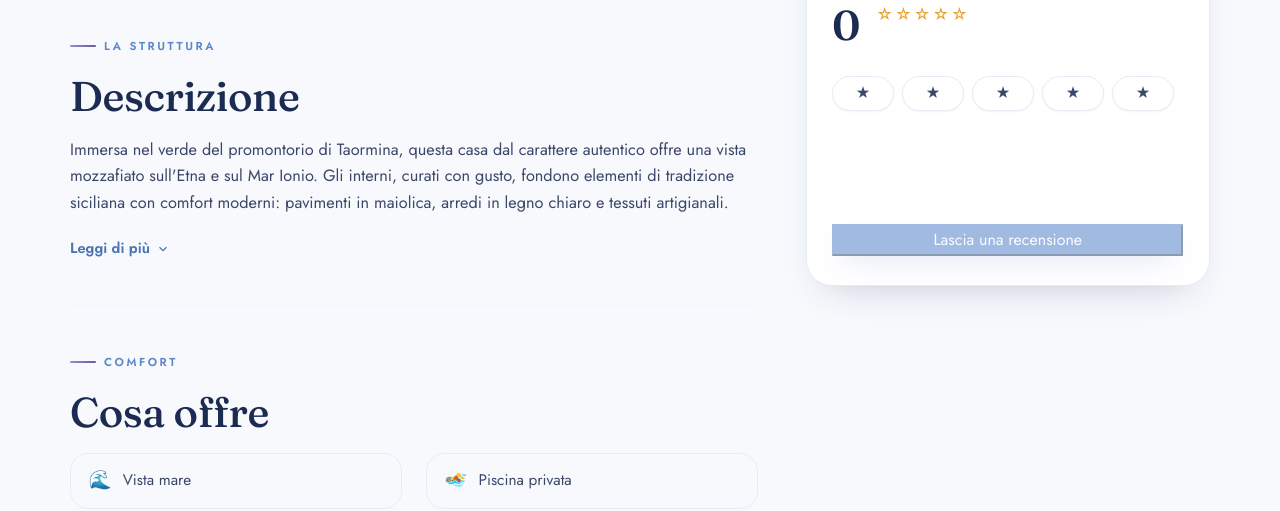
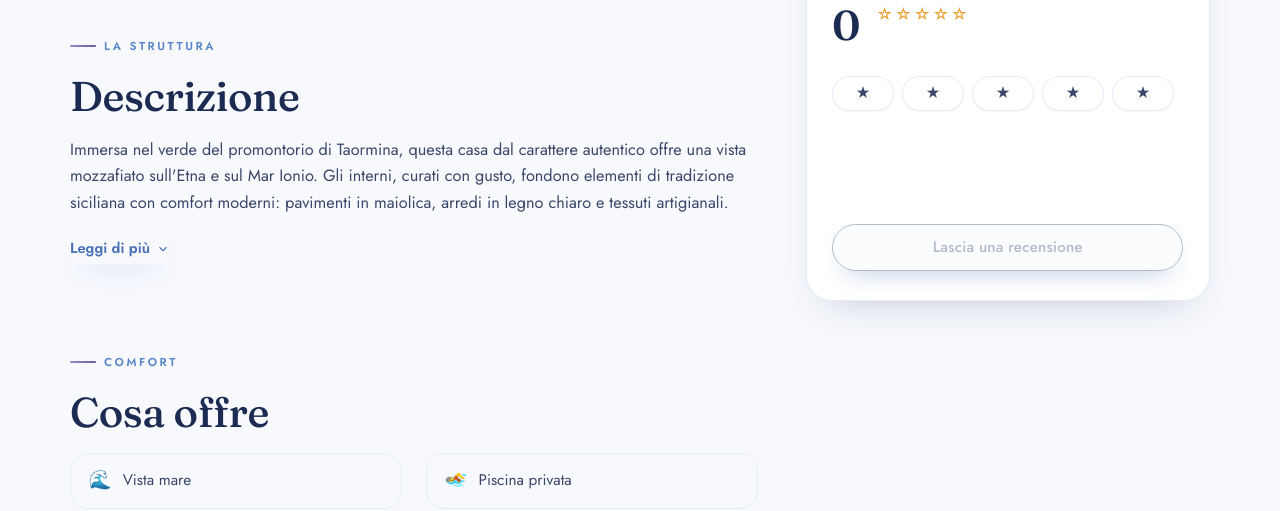
Before and after one commit to mesdigitalab-dotcom/nido-di-anita, a Django app: page /casa/ in a window 1280 px wide. Shown: the part 1299-1810 px from the top of the page. Run offline with Django 5.2, Linux system fonts and the light colour scheme; data that the repository does not hold is empty; some libraries are stand-ins or nearby versions.

Commit message:
Update casa.html

```diff
--- a/app/templates/casa.html
+++ b/app/templates/casa.html
@@ -48,7 +48,7 @@
         <img src="{% if gallery_preview.2 %}{{ gallery_preview.2.image.url }}{% else %}https://images.unsplash.com/photo-1582268611958-ebfd161ef9cf?w=600&q=80{% endif %}"
              alt="Foto della casa vacanze – immagine 3" class="gallery-img" loading="lazy"/>
         <div class="gallery-overlay"></div>
-        <button class="gallery-count-btn">
+        <button class="gallery-count-btn btn-brand">
           📷 Tutte le {% if gallery_images %}{{ gallery_images|length }}{% else %}18{% endif %} foto
         </button>
       </div>
@@ -92,7 +92,7 @@
             la sera un aperitivo con il tramonto. La cucina completamente attrezzata vi permetterà di sperimentare
             le ricette locali. A pochi minuti a piedi dal centro storico di Taormina e dal Teatro Greco.
           </p>
-          <button class="read-more-btn" id="readMoreBtn" onclick="toggleDesc()">
+          <button class="read-more-btn btn-brand" id="readMoreBtn" onclick="toggleDesc()">
             Leggi di più
             <svg width="14" height="14" viewBox="0 0 24 24" fill="none" stroke="currentColor" stroke-width="2"><polyline points="6 9 12 15 18 9"/></svg>
           </button>
@@ -156,7 +156,7 @@
         <!-- Media -->
         <div class="d-flex align-items-center gap-3 mb-3">
           <span style="font-family:var(--font-display);font-size:2.6rem;font-weight:600;color:var(--brand-deep)" id="avgNum">
-            {{ avg }}
+            {{ avg|default:"0" }}
           </span>
           <div>
             <div style="color:#E8A030;font-size:1rem;letter-spacing:2px">
@@ -167,12 +167,12 @@
         </div>
 
         <!-- Filtri -->
-        <div class="d-flex gap-2 mb-3" id="filterRow" style="overflow-x:auto;flex-wrap:nowrap;padding-bottom:2px">
-          <button class="filter-btn" data-filter="1">★</button>
-          <button class="filter-btn" data-filter="2">★</button>
-          <button class="filter-btn" data-filter="3">★</button>
-          <button class="filter-btn" data-filter="4">★</button>
-          <button class="filter-btn" data-filter="5">★</button>
+        <div class="d-flex gap-2 mb-3" id="filterRow" style="overflow-x:auto;flex-wrap:nowrap;padding-bottom:2px" role="group" aria-label="Filtra recensioni per valutazione">
+          <button type="button" class="filter-btn btn-brand" data-filter="1" aria-pressed="false">★</button>
+          <button type="button" class="filter-btn btn-brand" data-filter="2" aria-pressed="false">★</button>
+          <button type="button" class="filter-btn btn-brand" data-filter="3" aria-pressed="false">★</button>
+          <button type="button" class="filter-btn btn-brand" data-filter="4" aria-pressed="false">★</button>
+          <button type="button" class="filter-btn btn-brand" data-filter="5" aria-pressed="false">★</button>
         </div>
 
         <!-- Lista -->
@@ -191,7 +191,7 @@
             <p style="font-size:.8rem;color:var(--text-body);line-height:1.6;margin:0">{{ r.testo }}</p>
           </div>
           {% empty %}
-          <p style="font-size:.85rem;color:var(--text-light);text-align:center;padding:1rem 0">Ancora nessuna recensione.</p>
+          <p id="noReviewsNote" style="font-size:.85rem;color:var(--text-light);text-align:center;padding:1rem 0">Ancora nessuna recensione.</p>
           {% endfor %}
           <p id="emptyNote" style="display:none;font-size:.84rem;color:var(--text-light);text-align:center;padding:1rem 0">
             Nessuna recensione con questo punteggio.
@@ -201,7 +201,7 @@
         <!-- Bottone + form -->
         {% if soggiorni_recensibili %}
 
-          <button class="btn-booking mt-4" id="writeBtn">Lascia una recensione</button>
+          <button class="btn-brand btn mt-4" id="writeBtn" type="button">Lascia una recensione</button>
 
           <div id="formWrap" style="display:none;margin-top:1.2rem;padding-top:1.2rem;border-top:.5px solid var(--brand-lavender)">
             <form class="form-brand" id="reviewForm" novalidate>
@@ -209,7 +209,7 @@
 
               <!-- Label soggiorno: select se multipli, testo+hidden se uno solo -->
               {% if soggiorni_recensibili|length > 1 %}
-              <div class="mb-3">
+              <div class="mb-3" id="staySelectWrap">
                 <label class="form-label" for="prenotazione_id">Soggiorno da recensire *</label>
                 <select class="form-select" id="prenotazione_id">
                   {% for s in soggiorni_recensibili %}
@@ -218,7 +218,7 @@
                 </select>
               </div>
               {% else %}
-              <div class="mb-3" style="font-size:.83rem;color:var(--text-body);padding:.6rem .9rem;background:var(--brand-fog);border:.5px solid var(--brand-lavender);border-radius:var(--radius-sm)">
+              <div class="mb-3" id="staySingleWrap" style="font-size:.83rem;color:var(--text-body);padding:.6rem .9rem;background:var(--brand-fog);border:.5px solid var(--brand-lavender);border-radius:var(--radius-sm)">
                 Soggiorno: <strong>{{ soggiorno_recensibile }}</strong>
               </div>
               <input type="hidden" id="prenotazione_id" value="{{ soggiorno_recensibile.id }}">
@@ -226,9 +226,9 @@
 
               <div class="mb-3">
                 <label class="form-label">Valutazione *</label>
-                <div class="d-flex gap-1" id="starRow">
+                <div class="d-flex gap-1" id="starRow" role="radiogroup" aria-label="Seleziona una valutazione da 1 a 5 stelle">
                   {% for n in "12345" %}
-                  <button type="button" class="sp-star" data-v="{{ n }}"
+                  <button type="button" class="sp-star" data-v="{{ n }}" aria-label="{{ n }} stelle"
                           style="font-size:1.7rem;background:none;border:none;cursor:pointer;color:var(--brand-lavender);padding:0;line-height:1;transition:color .12s">★</button>
                   {% endfor %}
                 </div>
@@ -243,7 +243,7 @@
                 <textarea class="form-control" id="rBody" rows="3" placeholder="Racconta il tuo soggiorno..."></textarea>
                 <div class="form-hint">Min. 20 caratteri · Pubblicata dopo approvazione</div>
               </div>
-              <button type="submit" class="btn-submit w-100" id="submitBtn" disabled>Invia recensione</button>
+              <button type="submit" class="btn-brand btn w-100" id="submitBtn" disabled>Invia recensione</button>
               <div id="errorNote" style="display:none;margin-top:.75rem;padding:.7rem;background:var(--bg-danger);border-radius:var(--radius-sm);font-size:.84rem;color:var(--color-danger);text-align:center"></div>
             </form>
             <div id="successNote" style="display:none;margin-top:.75rem;padding:.7rem;background:var(--bg-success);border-radius:var(--radius-sm);font-size:.84rem;color:var(--color-success);text-align:center">
@@ -253,7 +253,7 @@
 
         {% elif request.user.is_authenticated %}
         <div class="mt-4" style="position:relative;display:inline-block;width:100%">
-            <button class="btn-booking w-100" disabled style="cursor:not-allowed">
+            <button class="btn-brand btn w-100" disabled style="cursor:not-allowed">
                 Lascia una recensione
             </button>
             <div data-bs-toggle="tooltip"
@@ -265,7 +265,7 @@
 
         {% else %}
         <div class="mt-4" style="position:relative;display:inline-block;width:100%">
-            <button class="btn-booking w-100" disabled style="cursor:not-allowed">
+            <button class="btn-brand btn w-100" disabled style="cursor:not-allowed">
                 Lascia una recensione
             </button>
             <div data-bs-toggle="tooltip"
@@ -300,7 +300,7 @@
   });
 (function () {
 
-  /* filtri */
+  /* ---------- filtri recensioni ---------- */
   let cache = null;
   function getRevs() {
     if (!cache) cache = [...document.querySelectorAll('.rev-item')].map(el => ({ el, s: +el.dataset.stars }));
@@ -312,11 +312,15 @@
       const f = +btn.dataset.filter;
       if (f !== 0 && f === activeFlt) {
         activeFlt = 0;
-        document.querySelectorAll('#filterRow .filter-btn').forEach(b => b.classList.remove('active'));
+        document.querySelectorAll('#filterRow .filter-btn').forEach(b => { b.classList.remove('active'); b.setAttribute('aria-pressed', 'false'); });
         applyFilter(0);
       } else {
         activeFlt = f;
-        document.querySelectorAll('#filterRow .filter-btn').forEach(b => b.classList.toggle('active', +b.dataset.filter === f));
+        document.querySelectorAll('#filterRow .filter-btn').forEach(b => {
+          const isActive = +b.dataset.filter === f;
+          b.classList.toggle('active', isActive);
+          b.setAttribute('aria-pressed', String(isActive));
+        });
         applyFilter(f);
       }
     });
@@ -325,19 +329,54 @@
     let vis = 0;
     getRevs().forEach(({ el, s }) => { const show = f === 0 || s === f; el.style.display = show ? '' : 'none'; if (show) vis++; });
     const en = document.getElementById('emptyNote');
-    if (en) en.style.display = vis === 0 ? 'block' : 'none';
+    const noReviews = document.getElementById('noReviewsNote');
+    // Se non ci sono recensioni in assoluto, il messaggio "nessun risultato" per il filtro non deve mai comparire
+    if (en) en.style.display = (vis === 0 && !noReviews) ? 'block' : 'none';
   }
 
-  /* toggle form */
+  /* ---------- gestione soggiorni recensibili ---------- */
   const writeBtn = document.getElementById('writeBtn');
   const formWrap = document.getElementById('formWrap');
-  let formLocked = false;
+  const select = document.getElementById('prenotazione_id'); // può essere <select> o <input type=hidden>
+  const staySelectWrap = document.getElementById('staySelectWrap');
+  const staySingleWrap = document.getElementById('staySingleWrap');
+  const isMultiStay = select && select.tagName === 'SELECT';
+
   writeBtn && writeBtn.addEventListener('click', () => {
-    if (formLocked) return;
-    formWrap.style.display = formWrap.style.display === 'block' ? 'none' : 'block';
+    if (writeBtn.disabled) return;
+    const opening = formWrap.style.display !== 'block';
+    formWrap.style.display = opening ? 'block' : 'none';
   });
 
-  /* stelle */
+  function lockWriteBtn(message) {
+    if (!writeBtn || writeBtn.querySelector('.locked-overlay')) return;
+    writeBtn.disabled = true;
+    writeBtn.style.position = 'relative';
+    writeBtn.style.cursor = 'not-allowed';
+    const overlay = document.createElement('div');
+    overlay.className = 'locked-overlay';
+    overlay.title = message || 'Hai già lasciato una recensione';
+    overlay.style.cssText = 'position:absolute;inset:0;cursor:not-allowed;background:rgba(244,248,252,.45)';
+    writeBtn.appendChild(overlay);
+    formWrap.style.display = 'none';
+  }
+
+  function removeReviewedStay(id) {
+    if (isMultiStay) {
+      const opt = [...select.options].find(o => o.value === String(id));
+      if (opt) opt.remove();
+      if (select.options.length === 0) {
+        lockWriteBtn('Hai recensito tutti i tuoi soggiorni');
+      } else if (select.options.length === 1 && staySelectWrap) {
+        // resta comunque selezionabile: nessuna azione necessaria, lo select funziona anche con 1 sola opzione
+      }
+    } else {
+      // un solo soggiorno recensibile: dopo l'invio non ne restano altri
+      lockWriteBtn();
+    }
+  }
+
+  /* ---------- stelle ---------- */
   const spStars = [...document.querySelectorAll('.sp-star')];
   let picked = 0;
   spStars.forEach((s, i) => {
@@ -347,7 +386,7 @@
   });
   function paintStars(n) { spStars.forEach((x, j) => x.style.color = j < n ? '#E8A030' : 'var(--brand-lavender)'); }
 
-  /* validazione */
+  /* ---------- validazione ---------- */
   const rTitle = document.getElementById('rTitle');
   const rBody = document.getElementById('rBody');
   const submitBtn = document.getElementById('submitBtn');
@@ -358,14 +397,22 @@
   rTitle && rTitle.addEventListener('input', validate);
   rBody && rBody.addEventListener('input', validate);
 
-  /* invio */
+  function resetForm() {
+    picked = 0;
+    document.getElementById('ratingVal').value = 0;
+    paintStars(0);
+    if (rTitle) rTitle.value = '';
+    if (rBody) rBody.value = '';
+    validate();
+  }
+
+  /* ---------- invio ---------- */
   const form = document.getElementById('reviewForm');
   const successNote = document.getElementById('successNote');
   const errorNote = document.getElementById('errorNote');
 
   function getPrenotazioneId() {
-    const el = document.getElementById('prenotazione_id');
-    return el ? el.value : '';
+    return select ? select.value : '';
   }
 
   form && form.addEventListener('submit', async e => {
@@ -373,30 +420,43 @@
     submitBtn.disabled = true;
     submitBtn.textContent = 'Invio…';
     errorNote.style.display = 'none';
+
+    const submittedId = getPrenotazioneId();
+
     try {
       const res = await fetch("{% url 'invia_recensione' %}", {
         method: 'POST',
         headers: { 'Content-Type': 'application/json', 'X-CSRFToken': form.querySelector('[name=csrfmiddlewaretoken]').value },
-        body: JSON.stringify({ prenotazione_id: getPrenotazioneId(), valutazione: picked, titolo: rTitle.value.trim(), testo: rBody.value.trim() }),
+        body: JSON.stringify({ prenotazione_id: submittedId, valutazione: picked, titolo: rTitle.value.trim(), testo: rBody.value.trim() }),
       });
       const data = await res.json();
+
       if (data.ok) {
-        form.style.display = 'none';
+        errorNote.style.display = 'none';
         successNote.style.display = 'block';
-        formLocked = true;
+        successNote.style.opacity = '1';
 
-        const overlay = document.createElement('div');
-        overlay.title = 'Hai già lasciato una recensione';
-        overlay.style.cssText = 'position:absolute;inset:0;cursor:not-allowed;background:rgba(244,248,252,.45)';
-        writeBtn.style.position = 'relative';
-        writeBtn.appendChild(overlay);
+        // rimuove il soggiorno appena recensito dalle opzioni disponibili
+        removeReviewedStay(submittedId);
+
+        // se restano altri soggiorni da recensire, permette di scrivere subito un'altra recensione
+        const stillOpen = isMultiStay && select.options.length > 0;
+        resetForm();
+        submitBtn.textContent = 'Invia recensione';
+        if (!stillOpen) {
+          form.style.display = 'none';
+        }
 
         setTimeout(() => {
           successNote.style.transition = 'opacity .6s';
           successNote.style.opacity = '0';
-          setTimeout(() => { successNote.style.display = 'none'; formWrap.style.display = 'none'; }, 600);
+          setTimeout(() => {
+            successNote.style.display = 'none';
+            if (!stillOpen) formWrap.style.display = 'none';
+            form.style.display = '';
+          }, 600);
         }, 4000);
-      }else {
+      } else {
         errorNote.textContent = data.errore || 'Errore. Riprova.';
         errorNote.style.display = 'block';
         submitBtn.disabled = false;
```
